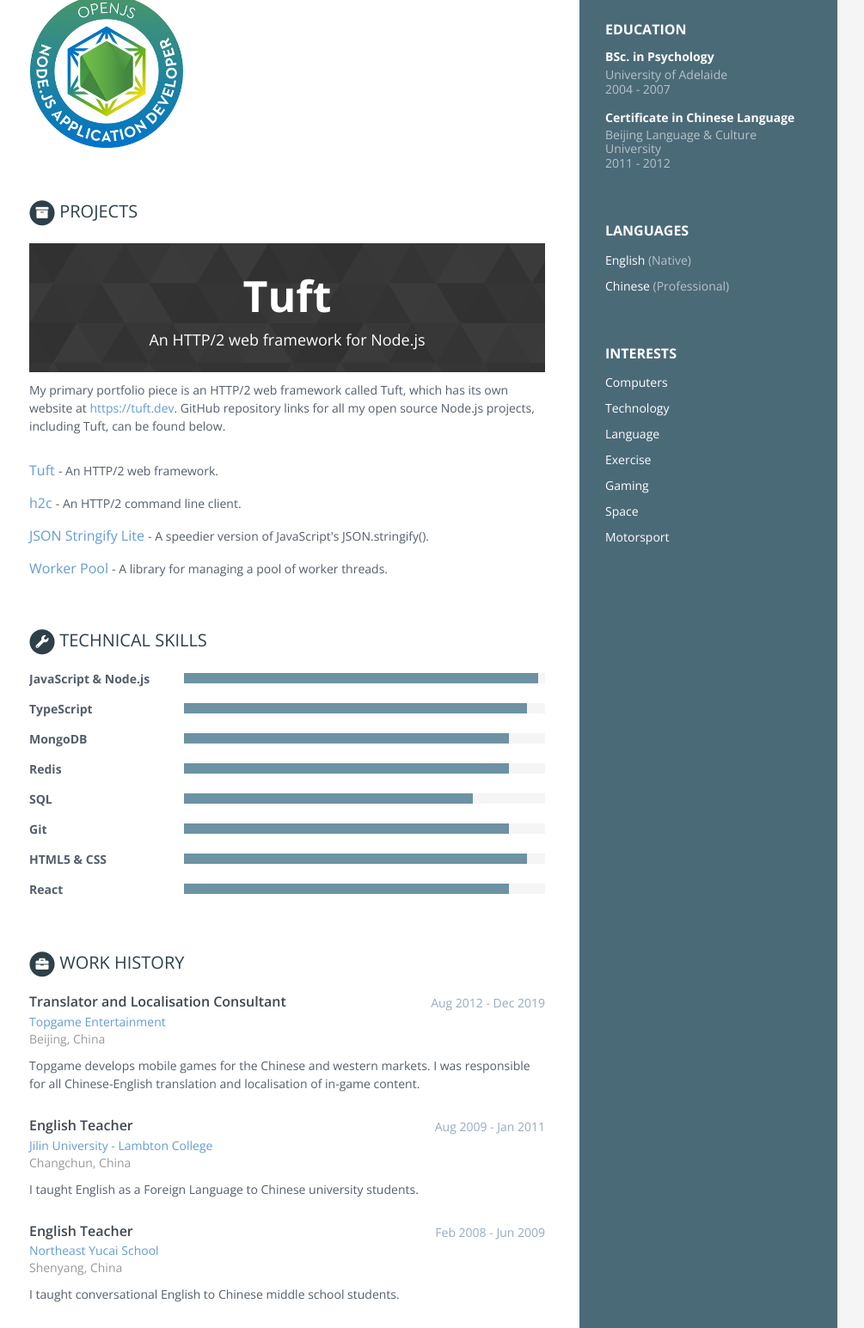
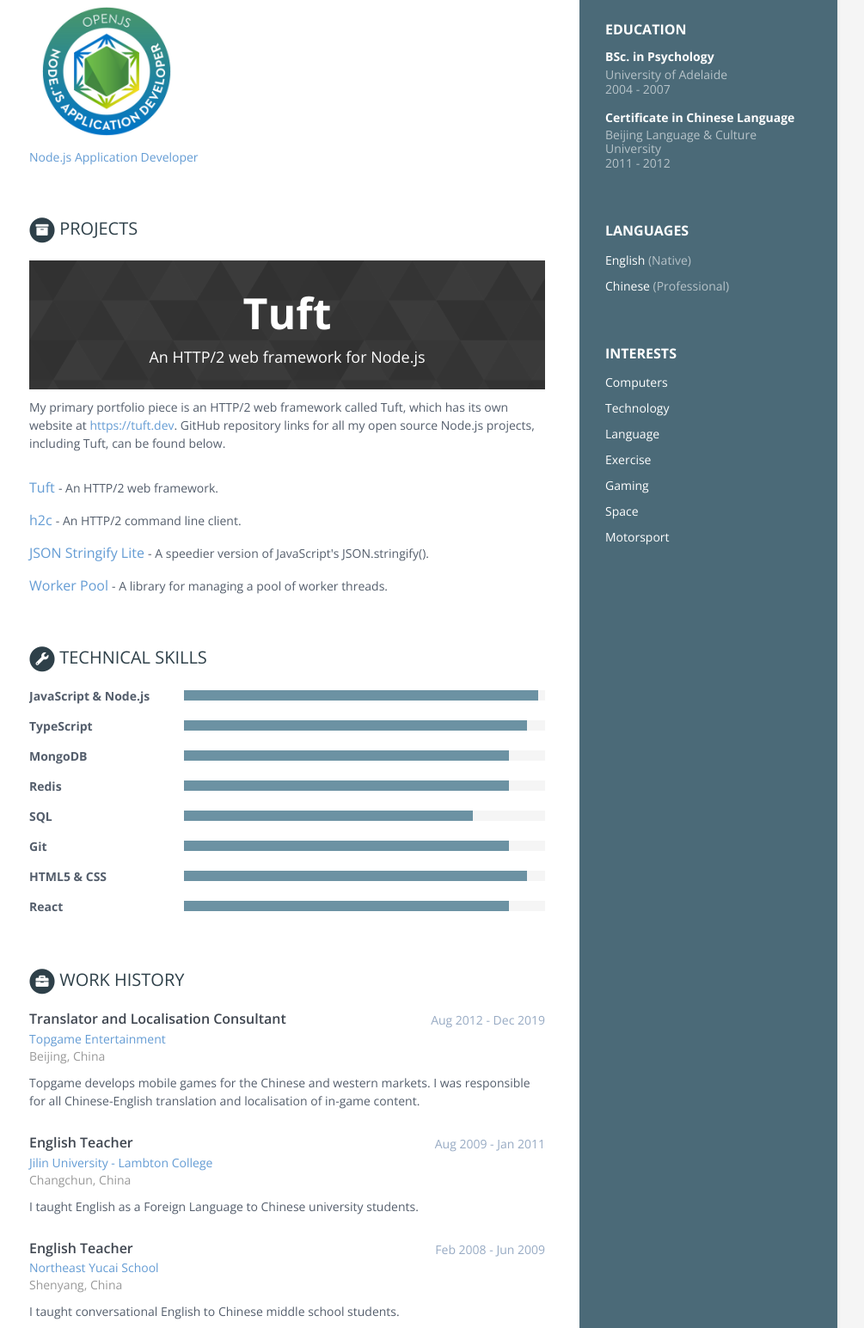
Before and after one commit to rav2040/rav2040.github.io, a Jekyll site: the page built from index.html, in a window 1280 px wide, cut to the strip 362-1907 px from the top of the page. Shown: the whole strip at 86% size, without its empty margins (166-1171 px from the left). Built offline with Jekyll 4.4.1, drawn with Linux system fonts in a browser that asks for light colours.

Commit message:
Update certification layout

```diff
--- a/_includes/publications.html
+++ b/_includes/publications.html
@@ -10,7 +10,10 @@
     {{ publications.title }}
   </h2>
 
-  <a href="https://www.youracclaim.com/badges/143b1050-d513-4ccd-bad8-01c66cc55f62" target="_blank"><img class="cert-img" src="/assets/images/JSNAD-cert.png" alt="OpenJS Certified Node.js Application Developer"></a>
+  <figure>
+    <img class="cert-img" src="/assets/images/JSNAD-cert.png" alt="OpenJS Certified Node.js Application Developer">
+    <figcaption><a href="https://www.youracclaim.com/badges/143b1050-d513-4ccd-bad8-01c66cc55f62" target="_blank">Node.js Application Developer</a></figcaption>
+  </figure>
 
   {% if publications.intro %}
   <div class="intro">
--- a/assets/css/main.scss
+++ b/assets/css/main.scss
@@ -9,4 +9,5 @@
 
 .cert-img {
   width: 180px;
+  padding: 15px;
 }
```
